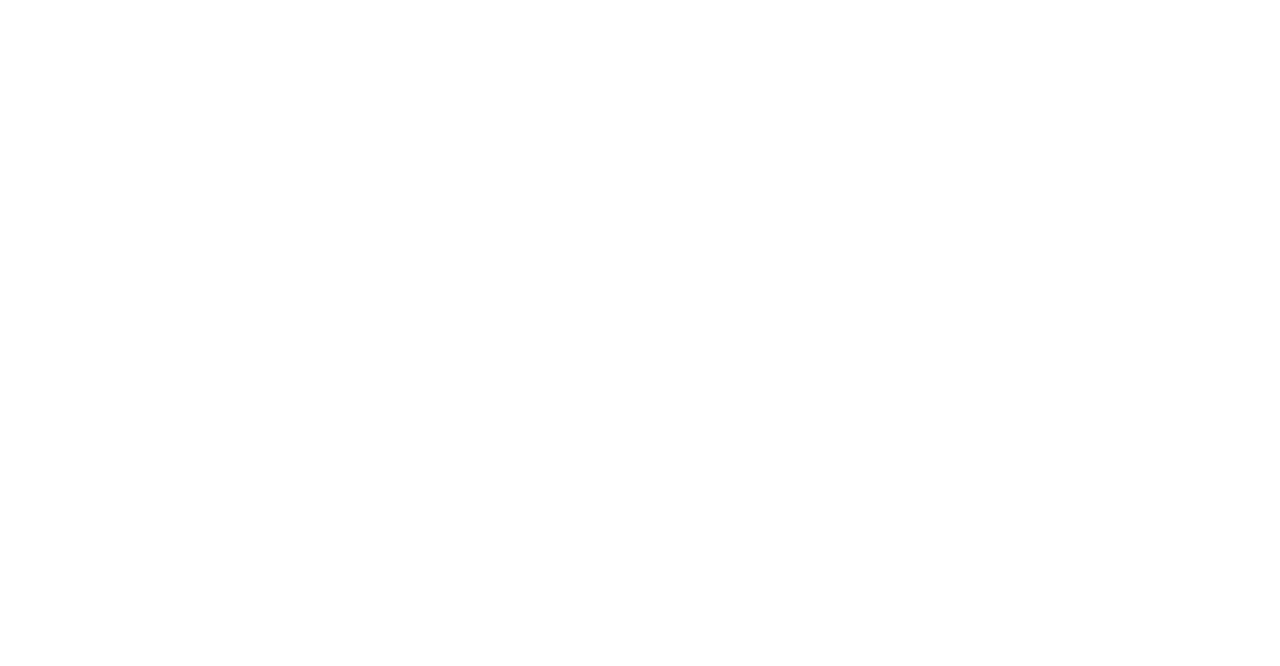
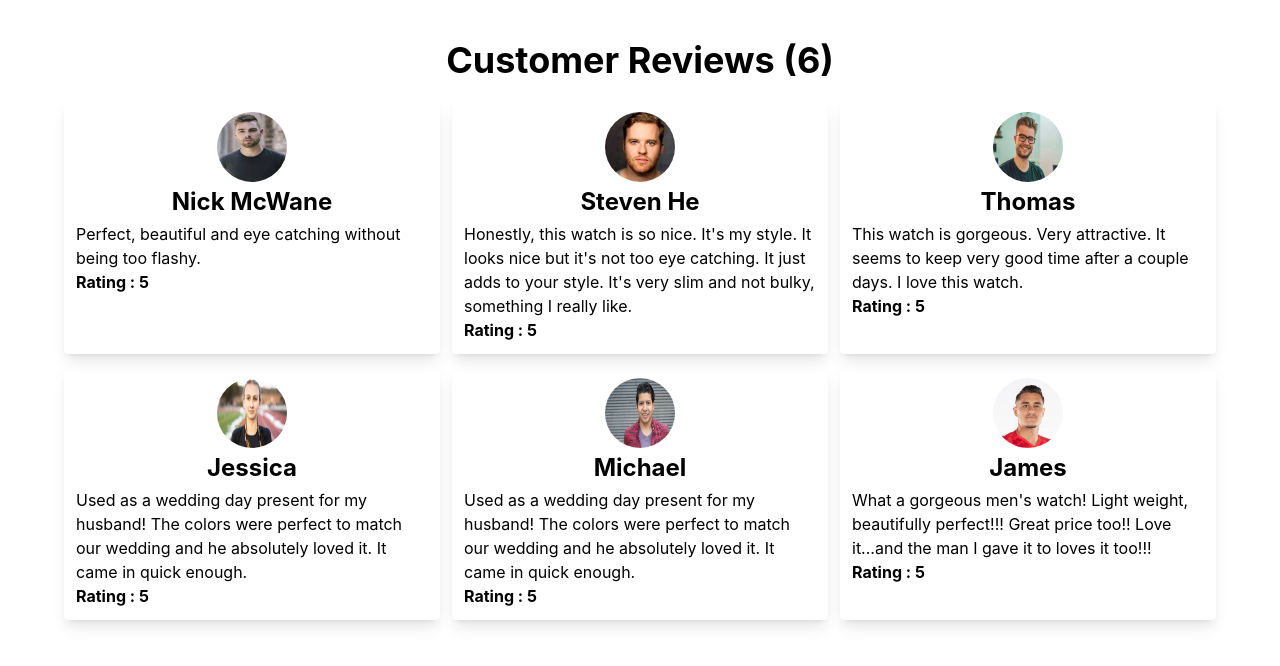
Before and after one commit to itsproali/luxury-watch, a React (Create React App) app: page /reviews in a window 1280 px wide. Before the commit this address had no page. Shown: the top 666 px of the page. Built offline with nearby package versions, Linux system fonts and the light colour scheme.

Commit message:
Review Page Added

```diff
--- a/src/App.js
+++ b/src/App.js
@@ -2,13 +2,15 @@
 import './App.css';
 import Header from './components/Header/Header';
 import Home from './components/Home/Home';
+import Reviews from './components/Reviews/Reviews';
 
 function App() {
   return (
     <div className="App">
       <Header></Header>
       <Routes>
-        <Route path='/' element={<Home/>}></Route>
+        <Route path='/' element={<Home />}></Route>
+        <Route path='/reviews' element={<Reviews/>}></Route>
       </Routes>
     </div>
   );
--- /dev/null
+++ b/src/components/DisplayUsers/DisplayUsers.js
@@ -0,0 +1,15 @@
+import React from 'react';
+
+const DisplayUsers = props => {
+    const { name, img, description, rating } = props.user
+    return (
+        <div className="review p-3 rounded  shadow-lg hover:shadow-xl">
+            <img className='w-[70px] h-[70px] block mx-auto rounded-full' src={img} alt={name} />
+            <h3 className='font-bold text-2xl text-center my-1'>{name}</h3>
+            <p>{description}</p>
+            <p className='font-bold'>Rating : {rating}</p>
+        </div>
+    );
+};
+
+export default DisplayUsers;
--- a/src/components/Home/Home.js
+++ b/src/components/Home/Home.js
@@ -1,12 +1,11 @@
-import React, { useEffect, useState } from 'react';
+import React from 'react';
+import { Link } from 'react-router-dom';
+import useUsers from '../../customHook/useUsers';
+import DisplayUsers from '../DisplayUsers/DisplayUsers';
 
 const Home = () => {
-    const [users, setUsers] = useState([])
-    useEffect(() => {
-        fetch('review.json')
-            .then(res => res.json())
-            .then(data => setUsers(data))
-    }, [])
+
+    const [users] = useUsers([])
     const total = users.slice(0, 3);
     return (
         <div className='mx-4 md:mx-16'>
@@ -26,19 +25,19 @@
                 <h2 className='text-4xl font-bold text-center my-5'>Customer Reviews ({users.length})</h2>
 
                 <div className="review-container grid grid-cols-1 sm:grid-cols-2 lg:grid-cols-3 gap-3">
-                {
-                    total.map(user =>
-                        <div key={user.id} className="review p-3 rounded  shadow-lg hover:shadow-xl">
-                            <img className='w-[70px] h-[70px] block mx-auto rounded-full' src={user.img} alt={user.name} />
-                            <h3 className='font-bold text-2xl text-center my-1'>{user.name}</h3>
-                            <p>{ user.description}</p>
-                            <p className='font-bold'>Rating : { user.rating}</p>
-                        </div>
-                    )
-                }
+                    {
+                        total.map(user =>
+                            <DisplayUsers
+                                key={user.id}
+                                user={user}
+                            ></DisplayUsers>
+                        )
+                    }
                 </div>
 
-                <button className="block mx-auto my-5 font-medium px-8 py-2 bg-pink-200 text-pink-500 cursor-pointer rounded hover:bg-pink-300 hover:text-pink-700 ease-in-out duration-300">See All Reviews</button>
+                <Link to='/reviews'>
+                    <button className="block mx-auto my-5 font-medium px-8 py-2 bg-pink-200 text-pink-500 cursor-pointer rounded hover:bg-pink-300 hover:text-pink-700 ease-in-out duration-300">See All Reviews</button>
+                </Link>
             </div>
         </div>
     );
--- /dev/null
+++ b/src/components/Reviews/Reviews.js
@@ -0,0 +1,23 @@
+import React from 'react';
+import useUsers from '../../customHook/useUsers';
+import DisplayUsers from '../DisplayUsers/DisplayUsers';
+
+const Reviews = () => {
+    const [users] = useUsers([])
+    return (
+                <div className="customer-reviews my-10 mx-4 md:mx-16">
+                <h2 className='text-4xl font-bold text-center my-5'>Customer Reviews ({users.length})</h2>
+
+                <div className="review-container grid grid-cols-1 sm:grid-cols-2 lg:grid-cols-3 gap-3">
+            {
+                users.map(user => <DisplayUsers
+                    key={user.id}
+                    user={user}
+                ></DisplayUsers>)
+            }
+            </div>
+        </div>
+    );
+};
+
+export default Reviews;
--- /dev/null
+++ b/src/customHook/useUsers.js
@@ -0,0 +1,13 @@
+import { useEffect, useState } from 'react';
+
+const useUsers = () => {
+    const [users, setUsers] = useState([])
+    useEffect(() => {
+        fetch('review.json')
+            .then(res => res.json())
+            .then(data => setUsers(data))
+    }, [])
+    return [users, setUsers]
+}
+
+export default useUsers;
```
